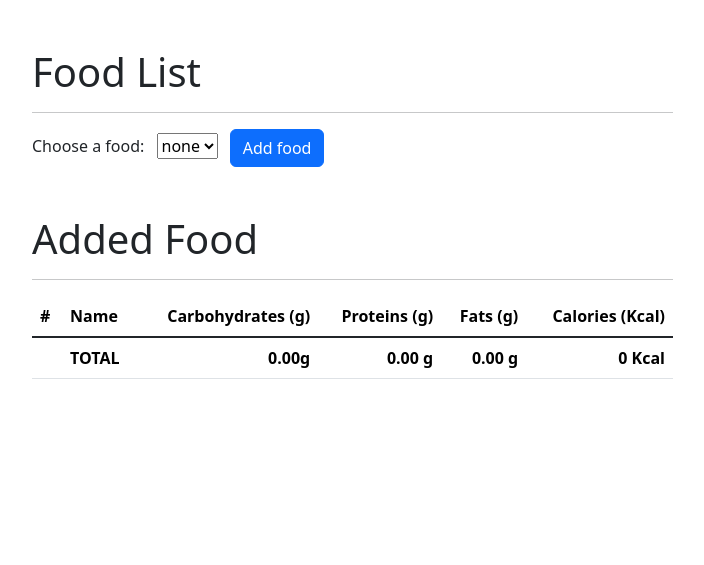
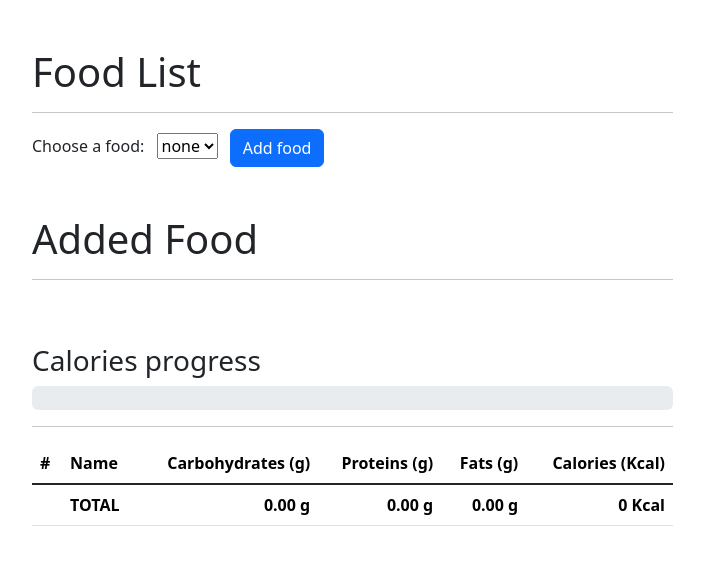
Before and after one commit to stanislavtz/calories_tracker, a Django app: page / in a window 1280 px wide. Shown: the top 565 px of the page, without its empty margins (50-754 px from the left). Run offline with Django 5.2, Linux system fonts and the light colour scheme; the visitor is signed in with stand-in values (Sample User, id 1); data that the repository does not hold is empty.

Commit message:
Add total calories progress bar

```diff
--- a/myapp/templates/myapp/index.html
+++ b/myapp/templates/myapp/index.html
@@ -34,6 +34,20 @@
             </div>
         </div>
 
+        <div class="row mt-5">
+            <div class="col-md-7">
+                <h3>Calories progress</h3>
+                <div class="progress" role="progressbar" aria-label="Example with label" aria-valuenow="{{ total_calories }}" aria-valuemin="0" aria-valuemax="{{ max_calories }}" style="height: 24px">
+                    {% if percent <= 90 %}
+                        <div class="progress-bar" style="width: {{ percent }}%">{{ total_calories }} Kcal</div>
+                    {% else %}
+                        <div class="progress-bar bg-danger" style="width: {{ percent }}%">{{ total_calories }} Kcal</div>
+                    {% endif %}
+                </div>
+                <hr>
+            </div>
+        </div>
+
         <div class="row">
             <div class="col-md-7">
                 <table class="table">
@@ -63,7 +77,7 @@
                         <tr>
                             <th scope="row"></th>
                             <td class="text-left fw-bold">TOTAL</td>
-                            <td class="text-end fw-bold">{{ total_carbs|floatformat:2 }}g</td>
+                            <td class="text-end fw-bold">{{ total_carbs|floatformat:2 }} g</td>
                             <td class="text-end fw-bold">{{ total_proteins|floatformat:2 }} g</td>
                             <td class="text-end fw-bold">{{ total_fats|floatformat:2 }} g</td>
                             <td class="text-end fw-bold">{{ total_calories }} Kcal</td>
--- a/myapp/views.py
+++ b/myapp/views.py
@@ -24,13 +24,18 @@ def index(request):
     total_fats = sum(f.consumed_food.fats for f in user_consumed_food)
     total_calories = sum(f.consumed_food.calories for f in user_consumed_food)
 
+    max_calories = 2000
+    percent_calories = total_calories * 100 / max_calories
+
     context = {
         "foods": foods,
         "consumes": user_consumed_food,
         "total_carbs": total_carbs,
         "total_proteins": total_proteins,
         "total_fats": total_fats,
-        "total_calories": total_calories
+        "total_calories": total_calories,
+        "max_calories": max_calories,
+        "percent": percent_calories
     }
 
     return render(request, "myapp/index.html", context)
```
